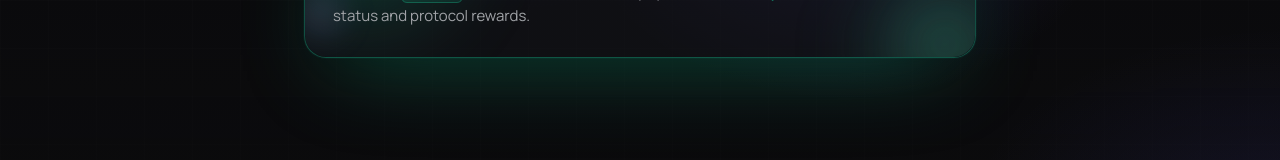
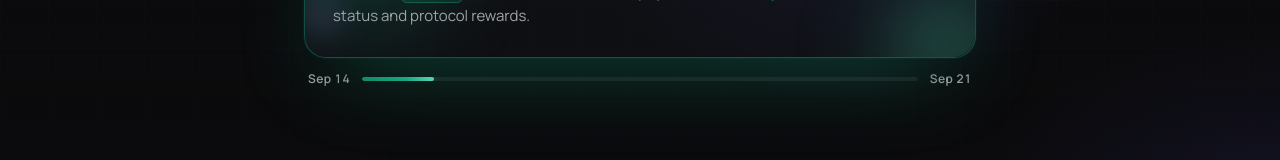
Before and after one commit to a16k-lab/popdex-purple-promise-interface, a React (Vite) app: page / in a window 1280 px wide. Shown: the part 576-736 px from the top of the page. Built offline with nearby package versions, Linux system fonts and the light colour scheme.

Commit message:
Epoch progress bar under the rule card with start/end dates

```diff
--- a/src/App.tsx
+++ b/src/App.tsx
@@ -8,6 +8,7 @@ import { WalletInput } from './components/WalletInput';
 import { DualEpochChart } from './components/DualEpochChart';
 import { EligibilityCard } from './components/EligibilityCard';
 import { EpochStatsOverview } from './components/EpochStatsOverview';
+import { EpochProgress } from './components/EpochProgress';
 import { ExternalLink, ArrowLeft, Check, Copy } from 'lucide-react';
 import { Bokeh } from './components/Bokeh';
 import { JOIN_URL, REFERRAL_CODE } from './config/links';
@@ -114,6 +115,7 @@ export const App: React.FC = () => {
                   <strong className="text-[#17a781] font-semibold">Purple Promise Verified</strong> status and protocol rewards.
                 </p>
               </div>
+              <EpochProgress epochConfig={epochConfig} />
             </section>
           </div>
         )}
--- /dev/null
+++ b/src/components/EpochProgress.tsx
@@ -0,0 +1,29 @@
+import React, { useEffect, useState } from 'react';
+import type { EpochConfig } from '../types';
+
+/** Thin green bar showing how far the live epoch has run, with its start/end dates. */
+export const EpochProgress: React.FC<{ epochConfig: EpochConfig }> = ({ epochConfig }) => {
+  const { startTime, endTime, durationMs } = epochConfig;
+  const [now, setNow] = useState(() => Date.now());
+
+  useEffect(() => {
+    const t = setInterval(() => setNow(Date.now()), 60_000);
+    return () => clearInterval(t);
+  }, []);
+
+  const pct = Math.min(100, Math.max(0, ((now - startTime) / durationMs) * 100));
+  const fmt = (ts: number) =>
+    new Date(ts).toLocaleString('en-US', { month: 'short', day: 'numeric', timeZone: 'UTC' });
+
+  return (
+    <div className="w-full max-w-2xl mx-auto mt-3 px-1" aria-label="Epoch progress">
+      <div className="flex items-center gap-3">
+        <span className="text-[12px] font-semibold text-[#a0a3a7] tracking-[0.04em] tabular-nums shrink-0">{fmt(startTime)}</span>
+        <div className="epoch-track flex-1" role="progressbar" aria-valuemin={0} aria-valuemax={100} aria-valuenow={Math.round(pct)}>
+          <div className="epoch-fill" style={{ width: `${pct}%` }} />
+        </div>
+        <span className="text-[12px] font-semibold text-[#a0a3a7] tracking-[0.04em] tabular-nums shrink-0">{fmt(endTime)}</span>
+      </div>
+    </div>
+  );
+};
--- a/src/index.css
+++ b/src/index.css
@@ -90,6 +90,34 @@ html, body {
     border-color: rgba(23, 167, 129, 0.4);
   }
 
+  /* Epoch progress bar under the rule card. */
+  .epoch-track {
+    height: 4px;
+    border-radius: 999px;
+    background: rgba(255, 255, 255, 0.08);
+    overflow: hidden;
+  }
+  .epoch-fill {
+    position: relative;
+    height: 100%;
+    border-radius: 999px;
+    background: linear-gradient(90deg, #128a6a, #17a781 60%, #5fd1b3);
+    box-shadow: 0 0 12px rgba(23, 167, 129, 0.7);
+    transition: width 800ms cubic-bezier(0.22, 1, 0.36, 1);
+  }
+  .epoch-fill::after {
+    content: "";
+    position: absolute; inset: 0;
+    background: linear-gradient(90deg, transparent, rgba(255, 255, 255, 0.45), transparent);
+    background-size: 60px 100%;
+    background-repeat: no-repeat;
+    animation: shimmer 2.6s ease-in-out infinite;
+  }
+  @keyframes shimmer {
+    0% { background-position: -60px 0; }
+    100% { background-position: calc(100% + 60px) 0; }
+  }
+
   /* Step-number pill from Creators. */
   .pill {
     display: inline-flex; align-items: center; gap: 6px;
@@ -180,5 +208,5 @@ html, body {
 ::-webkit-scrollbar-thumb:hover { background: #4d42fc; }
 
 @media (prefers-reduced-motion: reduce) {
-  .bokeh span, .animate-fadeIn { animation: none; }
+  .bokeh span, .animate-fadeIn, .epoch-fill::after { animation: none; }
 }
```
